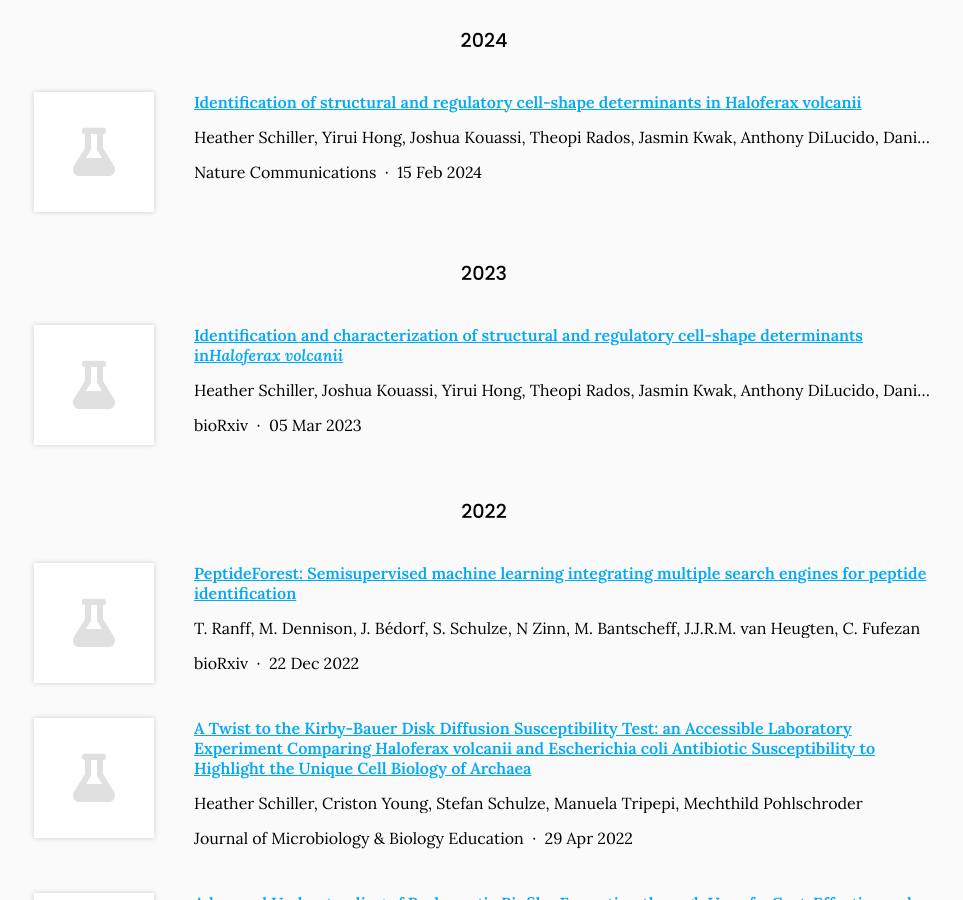
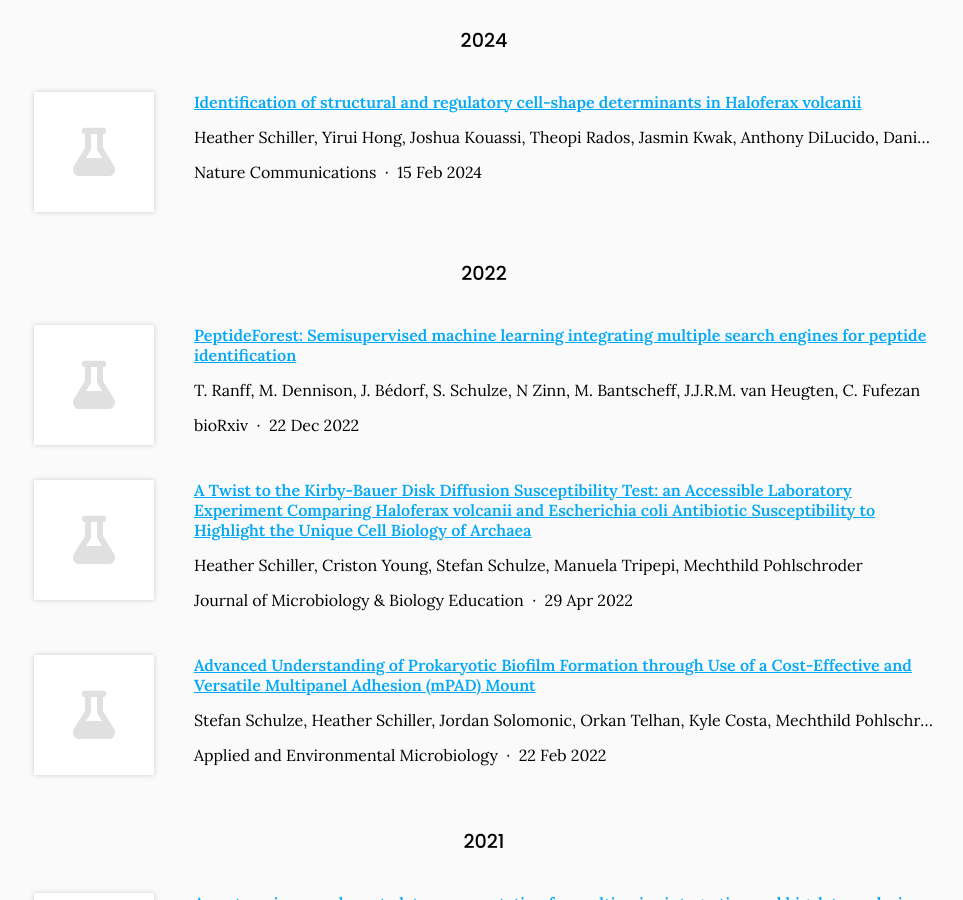
Before and after one commit to Schulze-lab/Schulze-lab-website, a Jekyll site: the page built from publications/index.md, in a window 1280 px wide and 900 px high, scrolled down 423 px. Shown: the whole window, without its empty margins (156-1119 px from the left). Built offline with Jekyll 4.4.1, drawn with Linux system fonts in a browser that asks for light colours.

Commit message:
Generate citations

```diff
--- a/_data/citations.yaml
+++ b/_data/citations.yaml
@@ -1,26 +1,6 @@
 # DO NOT EDIT, GENERATED AUTOMATICALLY FROM SOURCES.YAML (AND ELSEWHERE)
 # See https://github.com/greenelab/lab-website-template/wiki/Citations
 
-- id: doi:10.1038/s41467-024-45196-0
-  title: Identification of structural and regulatory cell-shape determinants in Haloferax
-    volcanii
-  authors:
-  - Heather Schiller
-  - Yirui Hong
-  - Joshua Kouassi
-  - Theopi Rados
-  - Jasmin Kwak
-  - Anthony DiLucido
-  - Daniel Safer
-  - Anita Marchfelder
-  - Friedhelm Pfeiffer
-  - Alexandre Bisson
-  - Stefan Schulze
-  - Mechthild Pohlschroder
-  publisher: Nature Communications
-  date: '2024-02-15'
-  link: https://doi.org/gt6nm3
-  _cache: 5e64dc3dd325afe51a08267abbd1ec4bab967b732339896a06416b4649998704
 - id: doi:10.1371/journal.pbio.3001277
   title: Comprehensive glycoproteomics shines new light on the complexity and extent
     of glycosylation in archaea
@@ -454,23 +434,23 @@
   date: '2022-12-22'
   link: https://doi.org/gshmdb
   _cache: f8022b7d95d1fba3e5f5eec7caef69e66629f1546223fe59dc21522608435d33
-- id: doi:10.1101/2023.03.05.531186
-  title: Identification and characterization of structural and regulatory cell-shape
-    determinants in<i>Haloferax volcanii</i>
+- id: doi:10.1038/s41467-024-45196-0
+  title: Identification of structural and regulatory cell-shape determinants in Haloferax
+    volcanii
   authors:
   - Heather Schiller
+  - Yirui Hong
   - Joshua Kouassi
-  - Yirui Hong
   - Theopi Rados
   - Jasmin Kwak
   - Anthony DiLucido
   - Daniel Safer
   - Anita Marchfelder
   - Friedhelm Pfeiffer
-  - Alexandre Bisson-Filho
+  - Alexandre Bisson
   - Stefan Schulze
   - Mechthild Pohlschroder
-  publisher: bioRxiv
-  date: '2023-03-05'
-  link: https://doi.org/gshmdc
-  _cache: 328b6f838c7d5696031ece50055af7cd3efa38e8e443d52218506e5483400971
+  publisher: Nature Communications
+  date: '2024-02-15'
+  link: https://doi.org/gt6nm3
+  _cache: 5e64dc3dd325afe51a08267abbd1ec4bab967b732339896a06416b4649998704
```
